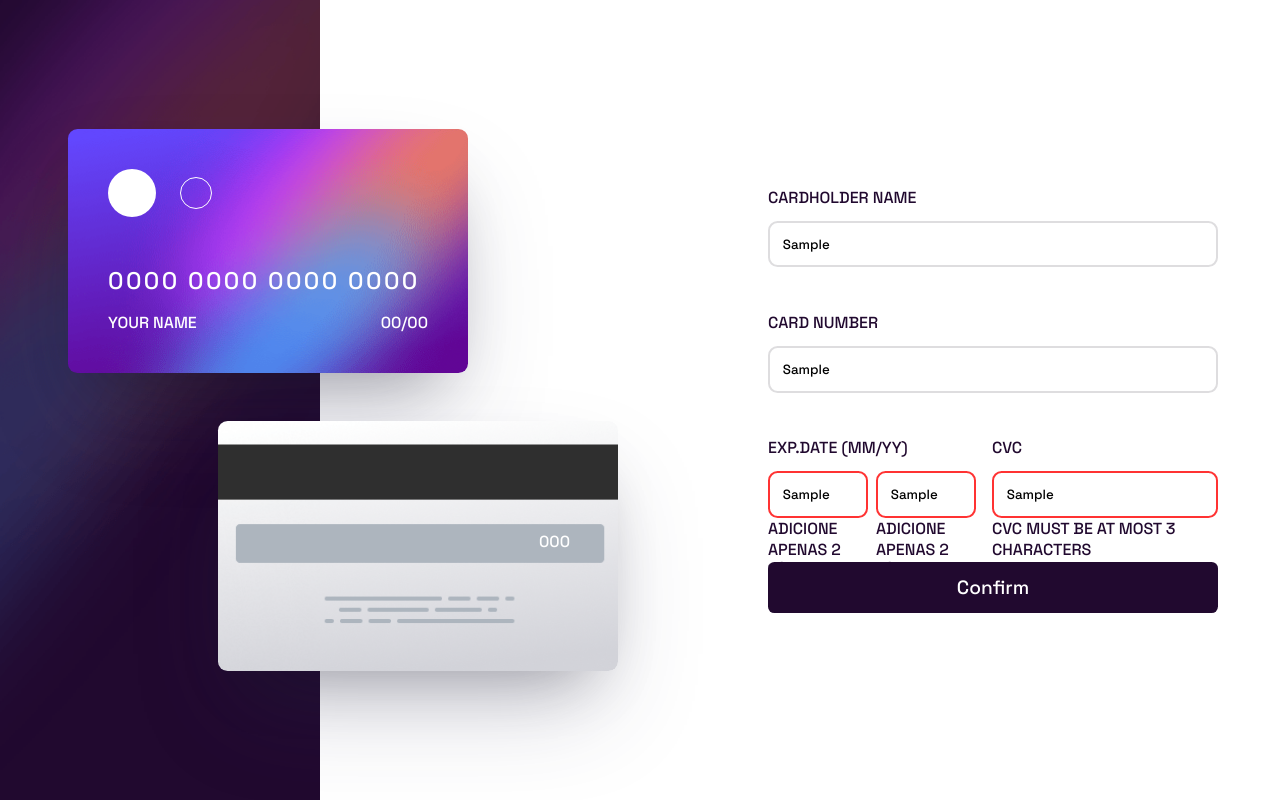
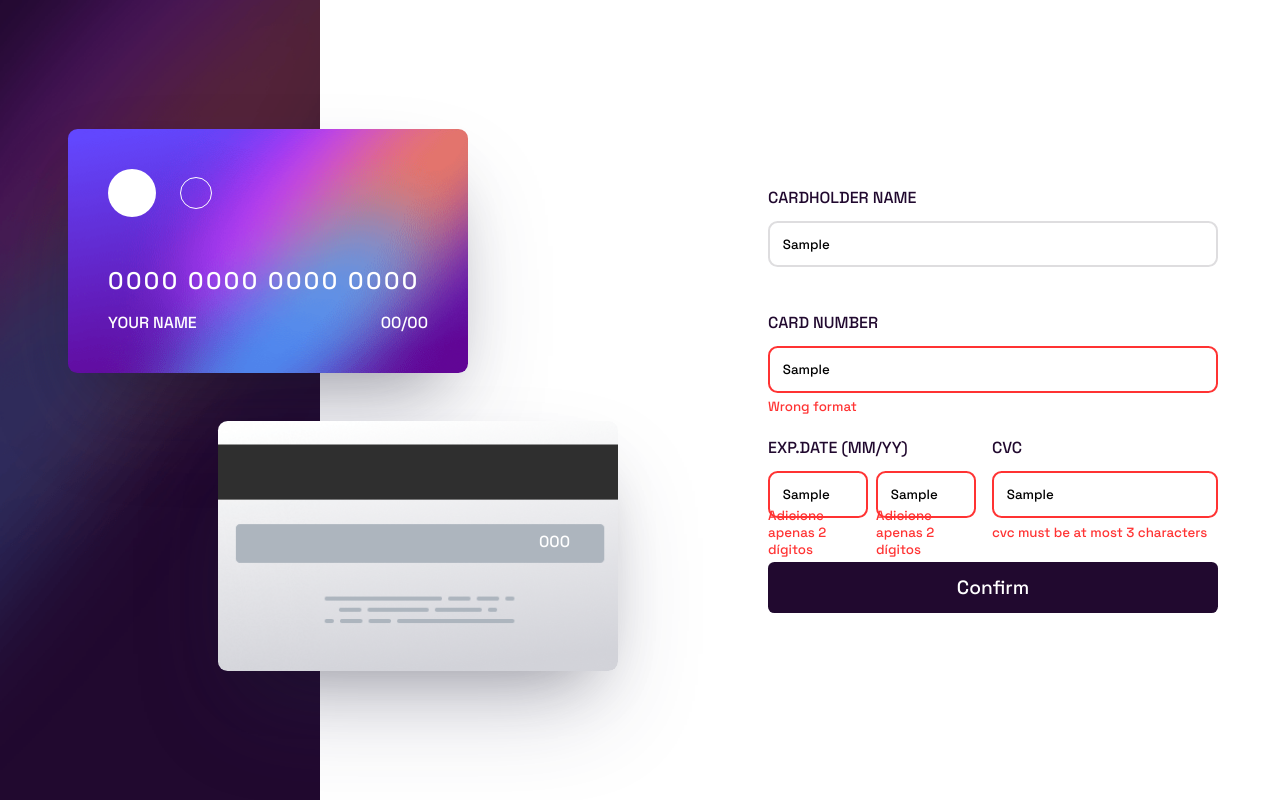
Before and after one commit to sadrakmorais/interactive-card-details, a React (Vite) app: page / in a window 1280 px wide. Both pictures are taken after typing "Sample", "Sample", "Sample", "Sample", "Sample" into the empty fields and a click on the button "Confirm". Built offline with nearby package versions, Linux system fonts and the light colour scheme.

Commit message:
style: 🖌  Form styles

```diff
--- a/package.json
+++ b/package.json
@@ -11,6 +11,7 @@
   "dependencies": {
     "@hookform/resolvers": "^2.9.10",
     "@types/styled-components": "^5.1.26",
+    "phosphor-react": "^1.4.1",
     "react": "^18.2.0",
     "react-dom": "^18.2.0",
     "react-hook-form": "^7.42.1",
--- a/src/components/input/index.tsx
+++ b/src/components/input/index.tsx
@@ -1,3 +1,4 @@
+import { Warning } from 'phosphor-react';
 import {
   forwardRef,
   ForwardRefRenderFunction,
@@ -21,7 +22,11 @@ const InputBase: ForwardRefRenderFunction<HTMLInputElement, InputProps> = (
       {!!label && <label>{label}</label>}
 
       <input ref={ref} {...inputProps} className={error ? 'hasError' : ''} />
-      <S.Error>{error?.message}</S.Error>
+      <S.Error>
+        {error && (
+          <small className={error ? 'hasError' : ''}>{error?.message}</small>
+        )}
+      </S.Error>
     </S.Wrapper>
   );
 };
--- a/src/components/input/styles.ts
+++ b/src/components/input/styles.ts
@@ -27,5 +27,12 @@ export const Wrapper = styled.div`
 export const Error = styled.div`
   height: 1.8rem;
   display: flex;
-  gap: 0.8rem;
+  small {
+    display: flex;
+    align-items: center;
+    gap: 0.3rem;
+    &.hasError {
+      color: #ff3333;
+    }
+  }
 `;
--- a/src/pages/home/index.tsx
+++ b/src/pages/home/index.tsx
@@ -26,17 +26,21 @@ export function Home() {
 
   const schemaValidation = yup
     .object({
-      cardholdername: yup.string().required('O campo é obrigatório.'),
-      cardnumber: yup.string().required('O campo é obrigatório.'),
+      cardholdername: yup.string().required('Can`t be blank'),
+      cardnumber: yup
+        .string()
+        .min(16, 'Wrong format')
+        .matches(/^[1-9]{16}$/, 'Wrong format,numbers only')
+        .required('Can`t be blank'),
       expmm: yup
         .string()
         .max(2, 'Adicione apenas 2 dígitos')
-        .required('O campo é obrigatório.'),
+        .required('Can`t be blank'),
       expyy: yup
         .string()
         .max(2, 'Adicione apenas 2 dígitos')
-        .required('O campo é obrigatório.'),
-      cvc: yup.string().max(3).required('O campo é obrigatório.'),
+        .required('Can`t be blank'),
+      cvc: yup.string().max(3).required('Can`t be blank'),
     })
     .required();
 
@@ -85,30 +89,39 @@ export function Home() {
               <Input
                 label="Cardholder Name"
                 {...register('cardholdername')}
+                placeholder="e.g. Jane Appleseed"
                 error={errors.cardholdername}
               />
               <Input
                 label="Card Number"
+                placeholder="e.g. 1234 4678 9123 0000"
                 {...register('cardnumber')}
                 error={errors.cardnumber}
               />
               <div className="expdate">
                 <section>
-                  exp.date (MM/YY)
+                  EXP.DATE (MM/YY)
                   <div className="fields">
                     <Input
                       label=""
+                      placeholder="MM"
                       {...register('expmm')}
                       error={errors.expmm}
                     />
                     <Input
                       label=""
+                      placeholder="YY"
                       {...register('expyy')}
                       error={errors.expyy}
                     />
                   </div>
                 </section>
-                <Input label="cvc" {...register('cvc')} error={errors.cvc} />
+                <Input
+                  label="cvc"
+                  {...register('cvc')}
+                  error={errors.cvc}
+                  placeholder="e.g. 123"
+                />
               </div>
               <Button title="Confirm" />
             </S.Form>
--- a/src/pages/home/styles.ts
+++ b/src/pages/home/styles.ts
@@ -104,7 +104,6 @@ export const Form = styled.form`
     grid-template-columns: 1fr 5fr;
     align-items: flex-end;
     gap: 1rem;
-    text-transform: uppercase;
     font-size: 1rem;
     color: hsl(278, 68%, 11%);
     section {
```
Also changed, not shown: 1 other file (tests, documents, lock files or other folders).
